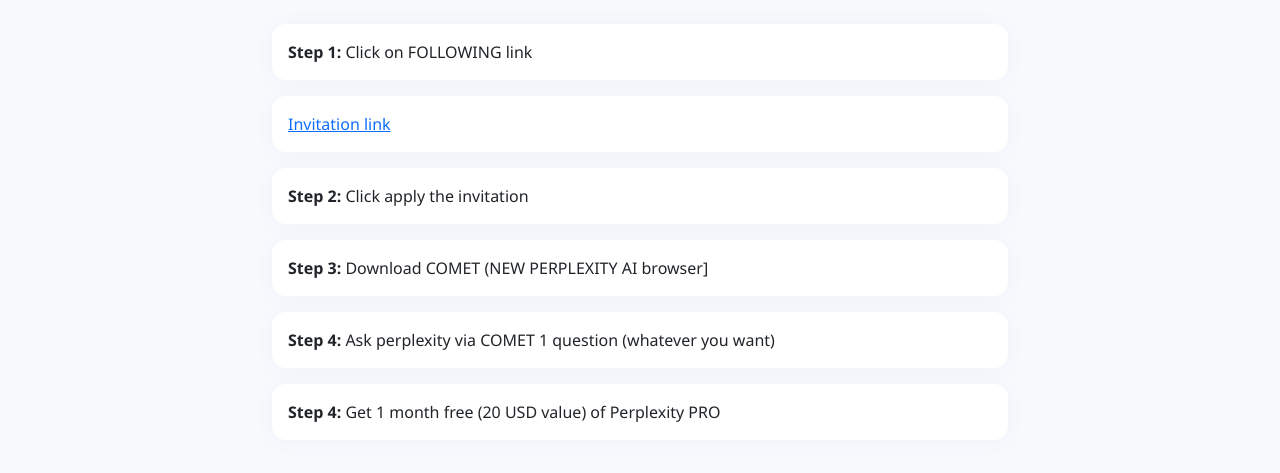
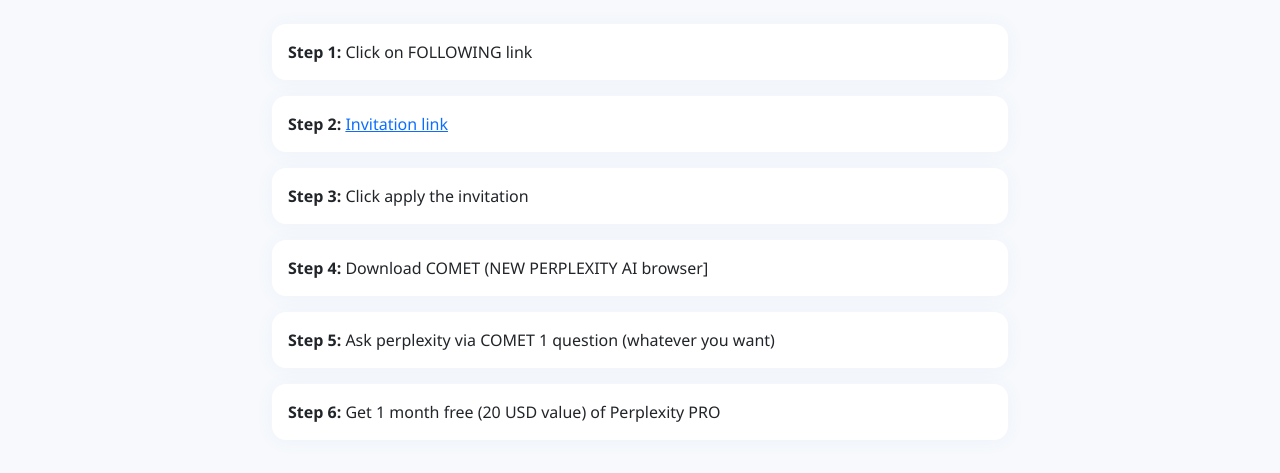
Before and after one commit to matt47393/perplexity.github.com, a plain HTML site: page index.html in a window 1280 px wide. Shown: the part 788-1261 px from the top of the page. Drawn offline with nearby package versions, Linux system fonts and the light colour scheme.

Commit message:
Update step numbers in instructions

```diff
--- a/index.html
+++ b/index.html
@@ -105,19 +105,19 @@
           <strong>Step 1:</strong> Click on FOLLOWING link
         </div>
         <div class="step mb-3">
-          <a href="https://pplx.ai/matusmssab93161">Invitation link</a>
+          <strong>Step 2:</strong> <a href="https://pplx.ai/matusmssab93161">Invitation link</a>
         </div>
         <div class="step mb-3">
-          <strong>Step 2:</strong> Click apply the invitation
+          <strong>Step 3:</strong> Click apply the invitation
         </div>
         <div class="step mb-3">
-          <strong>Step 3:</strong> Download COMET (NEW PERPLEXITY AI browser]
+          <strong>Step 4:</strong> Download COMET (NEW PERPLEXITY AI browser]
         </div>
         <div class="step mb-3">
-          <strong>Step 4:</strong> Ask perplexity via COMET 1 question (whatever you want)
+          <strong>Step 5:</strong> Ask perplexity via COMET 1 question (whatever you want)
         </div>
         <div class="step mb-3">
-          <strong>Step 4:</strong> Get 1 month free (20 USD value) of Perplexity PRO
+          <strong>Step 6:</strong> Get 1 month free (20 USD value) of Perplexity PRO
         </div>
       </div>
     </div>
```
